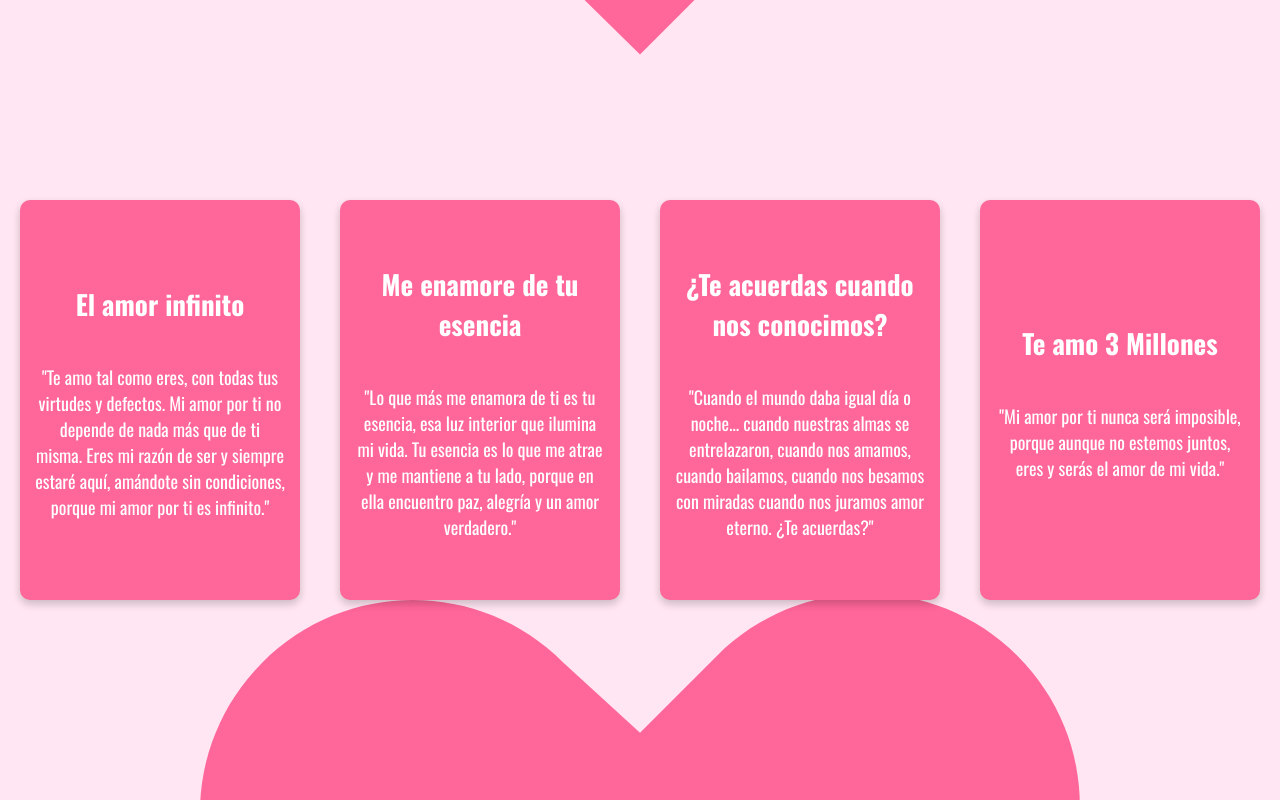
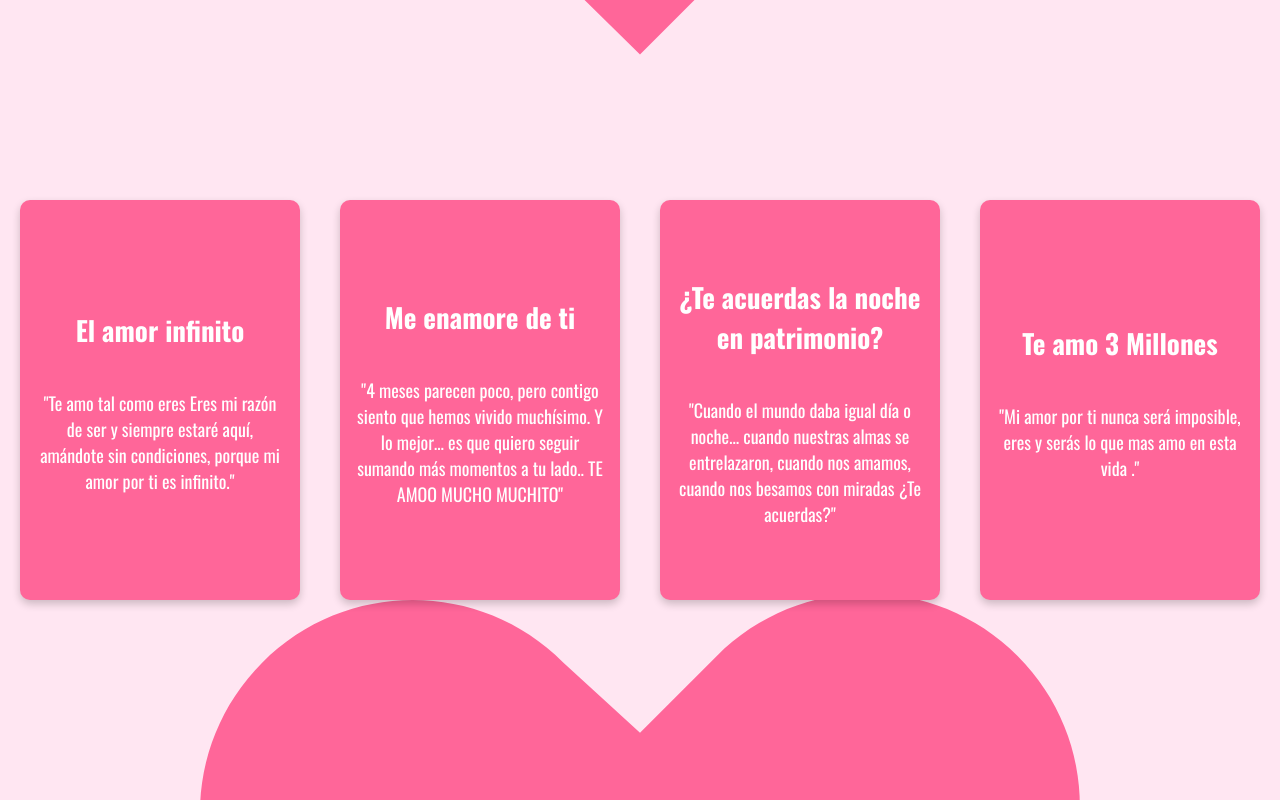
Before and after one commit to zerock3414/miamorcito, a plain HTML site: page index.html in a window 1280 px wide. Drawn offline with nearby package versions, Linux system fonts and the light colour scheme.

Commit message:
Update index.html

```diff
--- a/index.html
+++ b/index.html
@@ -3,7 +3,7 @@
 <head>
     <meta charset="UTF-8">
     <meta name="viewport" content="width=device-width, initial-scale=1.0">
-    <title>Día de San Valentín</title>
+    <title>Nuestro 4to mesesario</title>
     <link rel="stylesheet" href="styles.css">
     <link rel="preconnect" href="https://fonts.googleapis.com">
     <link rel="preconnect" href="https://fonts.gstatic.com" crossorigin>
@@ -19,7 +19,7 @@
                 <div class="card-front">
                     <h2>El amor infinito</h2>
                     <p>
-                        "Te amo tal como eres, con todas tus virtudes y defectos. Mi amor por ti no depende de nada más que de ti misma. Eres mi razón de ser y siempre estaré aquí, amándote sin condiciones, porque mi amor por ti es infinito."
+                        "Te amo tal como eres Eres mi razón de ser y siempre estaré aquí, amándote sin condiciones, porque mi amor por ti es infinito."
                     </p>
                 </div>
                 <div class="card-back">
@@ -31,9 +31,9 @@
         <div class="card" onclick="flipCard(this)">
             <div class="card-inner">
                 <div class="card-front">
-                    <h2>Me enamore de tu esencia</h2>
+                    <h2>Me enamore de ti </h2>
                     <p>
-                        "Lo que más me enamora de ti es tu esencia, esa luz interior que ilumina mi vida. Tu esencia es lo que me atrae y me mantiene a tu lado, porque en ella encuentro paz, alegría y un amor verdadero."
+                        "4 meses parecen poco, pero contigo siento que hemos vivido muchísimo. Y lo mejor… es que quiero seguir sumando más momentos a tu lado.. TE AMOO MUCHO MUCHITO"
                     </p>
                 </div>
                 <div class="card-back">
@@ -45,9 +45,9 @@
         <div class="card" onclick="flipCard(this)">
             <div class="card-inner">
                 <div class="card-front">
-                    <h2>¿Te acuerdas cuando nos conocimos?</h2>
+                    <h2>¿Te acuerdas la noche en patrimonio?</h2>
                     <p>
-                         "Cuando el mundo daba igual día o noche… cuando nuestras almas se entrelazaron, cuando nos amamos, cuando bailamos, cuando nos besamos con miradas cuando nos juramos amor eterno. ¿Te acuerdas?"
+                         "Cuando el mundo daba igual día o noche… cuando nuestras almas se entrelazaron, cuando nos amamos, cuando nos besamos con miradas  ¿Te acuerdas?"
                     </p>
                 </div>
                 <div class="card-back">
@@ -61,7 +61,7 @@
                 <div class="card-front">
                     <h2>Te amo 3 Millones</h2>
                     <p>
-                        "Mi amor por ti nunca será imposible, porque aunque no estemos juntos, eres y serás el amor de mi vida."
+                        "Mi amor por ti nunca será imposible,  eres y serás lo que mas amo en esta vida ."
                     </p>
                 </div>
                 <div class="card-back">
```
